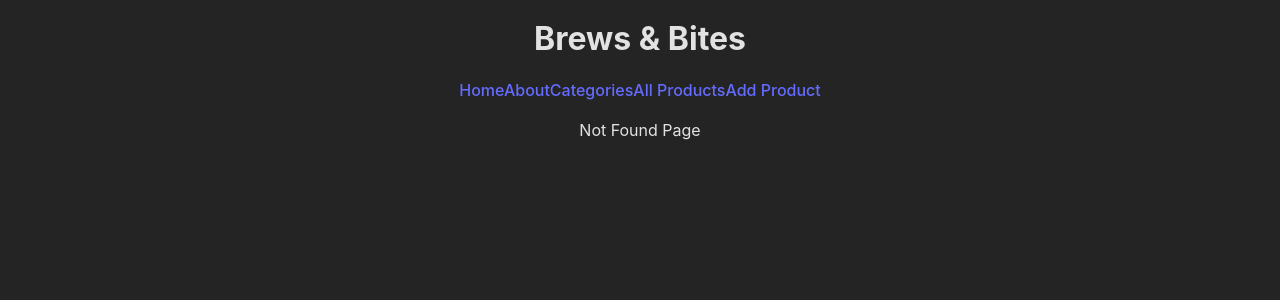
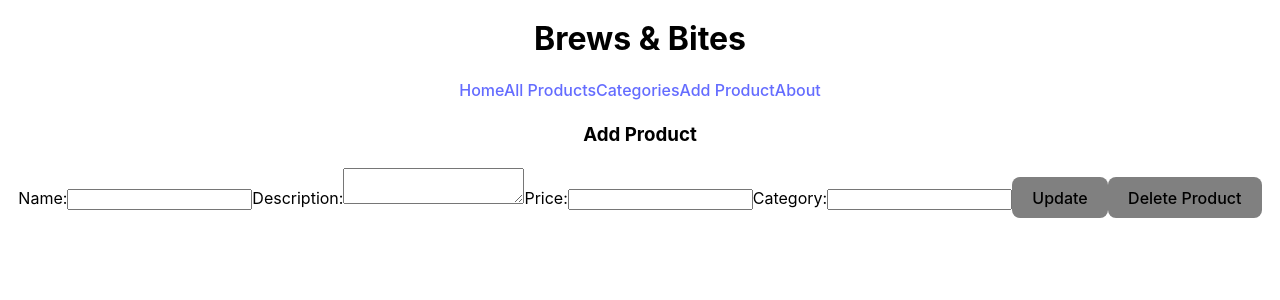
Before and after one commit to NicoAnzo/brews-bites, a React (Vite) app: page /products/edit/1 in a window 1280 px wide. Before the commit this address had no page. Shown: the top 300 px of the page. Built offline with nearby package versions, Linux system fonts and the light colour scheme; no server answers.

Commit message:
add functionality to edit and delete products

```diff
--- a/src/App.jsx
+++ b/src/App.jsx
@@ -3,7 +3,8 @@ import { NavLink, Route, Routes } from "react-router-dom"
 import HomePage from './pages/HomePage'
 import AboutPage from './pages/AboutPage'
 import ProductList from './components/ProductList'
-import ProductForm from "./components/ProductForm"
+import CreateProduct from './components/CreateProduct'
+import EditProduct from './components/EditProduct'
 import ProductCategory from './components/ProductCategory'
 import ProductDetailsPage from './pages/ProductDetailsPage'
 import NotFoundPage from './pages/NotFoundPage'
@@ -17,19 +18,20 @@ function App() {
 
       <nav>
         <NavLink to="/">Home</NavLink>
+        <NavLink to="/products">All Products</NavLink>
+        <NavLink to="/categories">Categories</NavLink>
+        <NavLink to="/products/create">Add Product</NavLink>
         <NavLink to="/about">About</NavLink>
-        <NavLink to="/categories">Categories</NavLink>
-        <NavLink to="/products">All Products</NavLink>
-        <NavLink to="/products/create">Add Product</NavLink>
       </nav>
 
       <Routes>
         <Route path="/" element={<HomePage />}/>
         <Route path="/about" element={<AboutPage />}/>
         <Route path="/products" element={<ProductList />}/>
-        <Route path="/products/create" element={<ProductForm />}/>
+        <Route path="/products/create" element={<CreateProduct />}/>
+        <Route path="/products/edit/:productId" element={<EditProduct />}/>
         <Route path="/categories" element={<ProductCategory />}/>
-        <Route path="/productDetails" element={<ProductDetailsPage />}/>
+        <Route path="/products/:productId" element={<ProductDetailsPage />}/>
         <Route path="*" element={<NotFoundPage />}/>
       </Routes>
     </>
--- /dev/null
+++ b/src/components/CreateProduct.jsx
@@ -0,0 +1,73 @@
+import { useState } from "react";
+import { useNavigate } from "react-router-dom";
+import { API_URL } from '../config/api'
+import axios from "axios";
+
+
+function CreateProduct (props) {
+
+    const [name, setName] = useState("");
+    const [description, setDescription] = useState("");
+    const [price, setPrice] = useState("");
+    const [category, setCategory] = useState("");
+
+
+    const navigate = useNavigate();
+
+    const handleSubmit = (e) => {
+        e.preventDefault();
+
+        const newProduct = { name, description, price, category };
+        axios.post(`${API_URL}/products`, newProduct)
+            .then((response) => {
+                navigate("/projects");
+            })
+            .catch((error) => console.log(error));
+    };
+
+
+    return (
+        <div>
+            <h3>Add Product</h3>
+
+            <form onSubmit={handleSubmit}>
+                <label>Name:</label>
+                <input
+                    type="text"
+                    name="name"
+                    value={name}
+                    onChange={(e) => setName(e.target.value)}
+                />
+
+                <label>Description:</label>
+                <textarea
+                    type="text"
+                    name="description"
+                    value={description}
+                    onChange={(e) => setDescription(e.target.value)}
+                />
+
+                <label>Price:</label>
+                    <input
+                    type="number"
+                    name="price"
+                    value={price}
+                    onChange={(e) => setPrice(e.target.value)}
+                />
+
+                <label>Category:</label>
+                    <input
+                    type="text"
+                    name="category"
+                    value={category}
+                    onChange={(e) => setCategory(e.target.value)}
+                />
+
+
+                <button type="submit">Submit</button>
+            </form>
+        </div>
+    );
+}
+
+export default CreateProduct;
--- /dev/null
+++ b/src/components/EditProduct.jsx
@@ -0,0 +1,99 @@
+// src/pages/EditProjectPage.jsx
+import { useState, useEffect } from "react";
+import { useParams, useNavigate } from "react-router-dom";
+import { API_URL } from '../config/api'
+import axios from "axios";
+
+
+function EditProduct(props) {
+
+    const [name, setName] = useState("");
+    const [description, setDescription] = useState("");
+    const [price, setPrice] = useState("");
+    const [category, setCategory] = useState("");
+
+    const { productId } = useParams();
+    const navigate = useNavigate();
+
+    useEffect(() => {
+        axios.get(`${API_URL}/products/${productId}`)
+            .then((response) => {
+                const singleProduct = response.data;
+                setName(singleProduct.name);
+                setDescription(singleProduct.description);
+                setPrice(singleProduct.price);
+                setCategory(singleProduct.category)
+            })
+            .catch((error) => console.log(error));
+
+    }, [productId]);
+
+    const handleSubmit = (e) => {
+        e.preventDefault();
+
+        const newProduct = { name, description, price, category };
+
+        axios.put(`${API_URL}/products`, newProduct)
+            .then((response) => {
+                navigate(`/projects/${productId}`);
+            })
+            .catch((error) => console.log(error));
+    };
+
+    const deleteProduct = () => {
+
+        axios.delete(`${API_URL}/products/${productId}`)
+            .then(() => {
+                navigate("/products");
+            })
+            .catch((err) => console.log(err));
+    };
+
+    return (
+        <div>
+            <h3>Add Product</h3>
+
+            <form onSubmit={handleSubmit}>
+                <label>Name:</label>
+                <input
+                    type="text"
+                    name="name"
+                    value={name}
+                    onChange={(e) => setName(e.target.value)}
+                />
+
+                <label>Description:</label>
+                <textarea
+                    type="text"
+                    name="description"
+                    value={description}
+                    onChange={(e) => setDescription(e.target.value)}
+                />
+
+                <label>Price:</label>
+                    <input
+                    type="number"
+                    name="price"
+                    value={price}
+                    onChange={(e) => setPrice(e.target.value)}
+                />
+
+                <label>Category:</label>
+                    <input
+                    type="text"
+                    name="category"
+                    value={category}
+                    onChange={(e) => setCategory(e.target.value)}
+                />
+
+                <button type="submit">Update</button>
+
+                <button onClick={deleteProduct}>Delete Product</button>
+
+            </form>
+        </div>
+    );
+}
+
+
+export default EditProduct;
--- a/src/components/ProductForm.jsx
+++ /dev/null
@@ -1,53 +0,0 @@
-import { useState } from "react";
-import { useNavigate } from "react-router-dom";
-
-import axios from "axios";
-
-
-function ProductForm (props) {
-
-    const [name, setName] = useState("");
-    const [description, setDescription] = useState("");
-
-    const navigate = useNavigate();
-
-    const handleSubmit = (e) => {
-        e.preventDefault();
-
-        const requestBody = { name, description };
-        axios.post(`${API_URL}/products`, requestBody)
-            .then((response) => {
-                navigate("/projects");
-            })
-            .catch((error) => console.log(error));
-    };
-
-
-    return (
-        <div>
-            <h3>Add Product</h3>
-
-            <form onSubmit={handleSubmit}>
-                <label>Name:</label>
-                <input
-                type="text"
-                name="name"
-                value={name}
-                onChange={(e) => setName(e.target.value)}
-                />
-
-                <label>Description:</label>
-                <textarea
-                type="text"
-                name="description"
-                value={description}
-                onChange={(e) => setDescription(e.target.value)}
-                />
-
-                <button type="submit">Submit</button>
-            </form>
-        </div>
-    );
-}
-
-export default ProductForm;
--- a/src/index.css
+++ b/src/index.css
@@ -4,9 +4,8 @@
   font-weight: 400;
 
   color-scheme: light dark;
-  color: rgba(255, 255, 255, 0.87);
-  background-color: #242424;
-
+  color: black;
+  background-color: white;
   font-synthesis: none;
   text-rendering: optimizeLegibility;
   -webkit-font-smoothing: antialiased;
@@ -39,7 +38,7 @@ button {
   font-size: 1em;
   font-weight: 500;
   font-family: inherit;
-  background-color: #1a1a1a;
+  background-color: grey;
   cursor: pointer;
   transition: border-color 0.25s;
 }
--- a/src/pages/ProductDetailsPage.jsx
+++ b/src/pages/ProductDetailsPage.jsx
@@ -1,8 +1,46 @@
-function ProductDetailsPage () {
+import { useState, useEffect } from "react";
+import { Link, useParams } from "react-router-dom";
+import { API_URL } from "../config/api";
+import axios from "axios";
+
+
+function ProductDetailsPage (props) {
+
+    const [product, setProduct] = useState(null);
+
+    const { productId } = useParams();
+
+    const getProduct = () => {
+        axios
+          .get(`${API_URL}/products/${productId}`)
+          .then((response) => {
+            const singleProduct = response.data;
+            setProduct(singleProduct);
+          })
+          .catch((error) => console.log(error));
+      };
+
+      useEffect(()=> {
+        getProduct();
+      }, [] );
+
+
     return (
-        <div>
-            <p>Product Details Page</p>
-        </div>
+      <div className="ProjectDetailsPage">
+        {product && (
+          <>
+            <h1>{product.name}</h1>
+            <p>{product.description}</p>
+            <p>{product.price}</p>
+            <p>{product.category}</p>
+          </>
+        )}
+
+        <Link to={`/products/edit/${productId}`}>
+          <button>Edit Product</button>
+        </Link>
+
+      </div>
     );
 }
 
```
